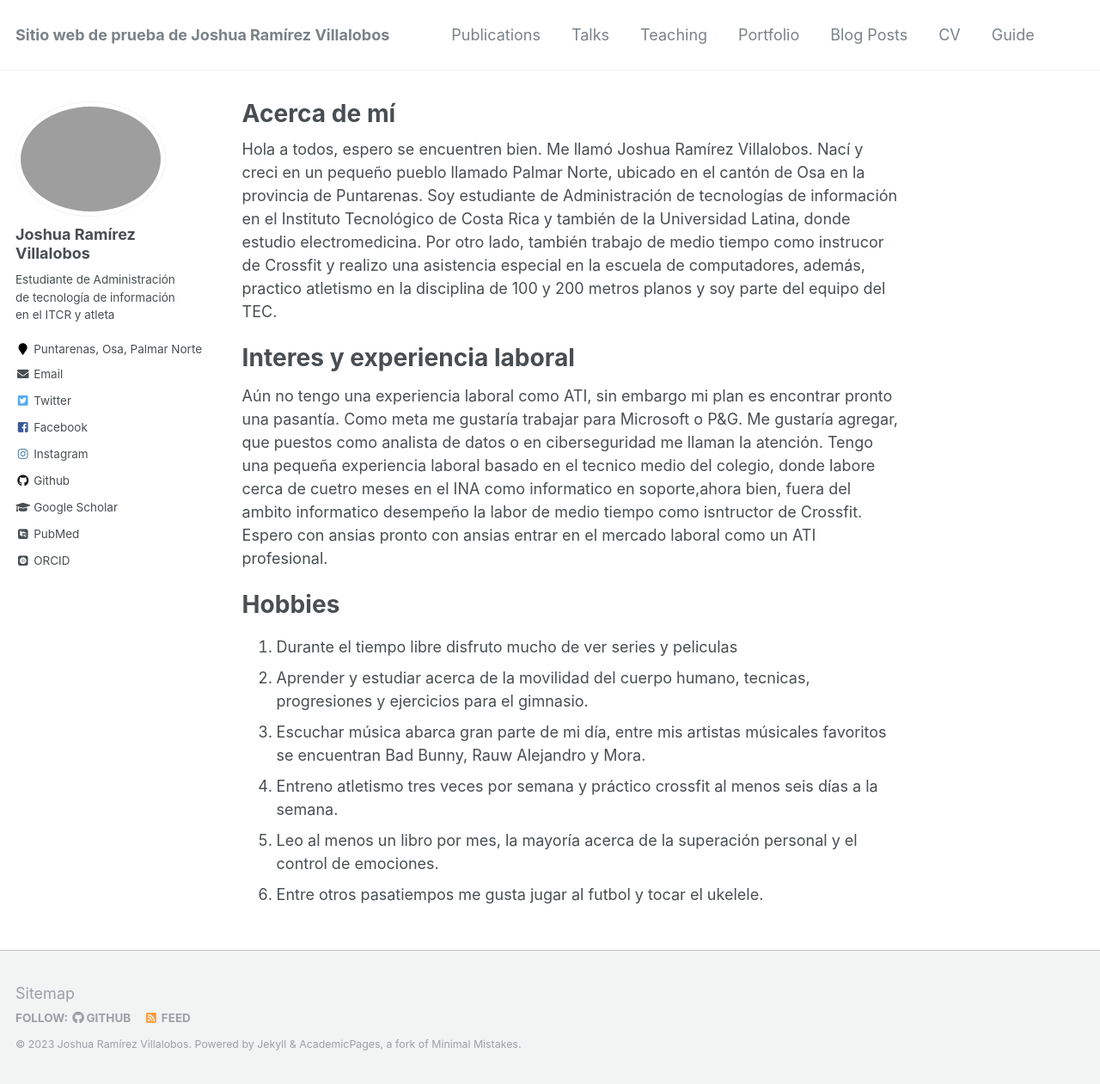
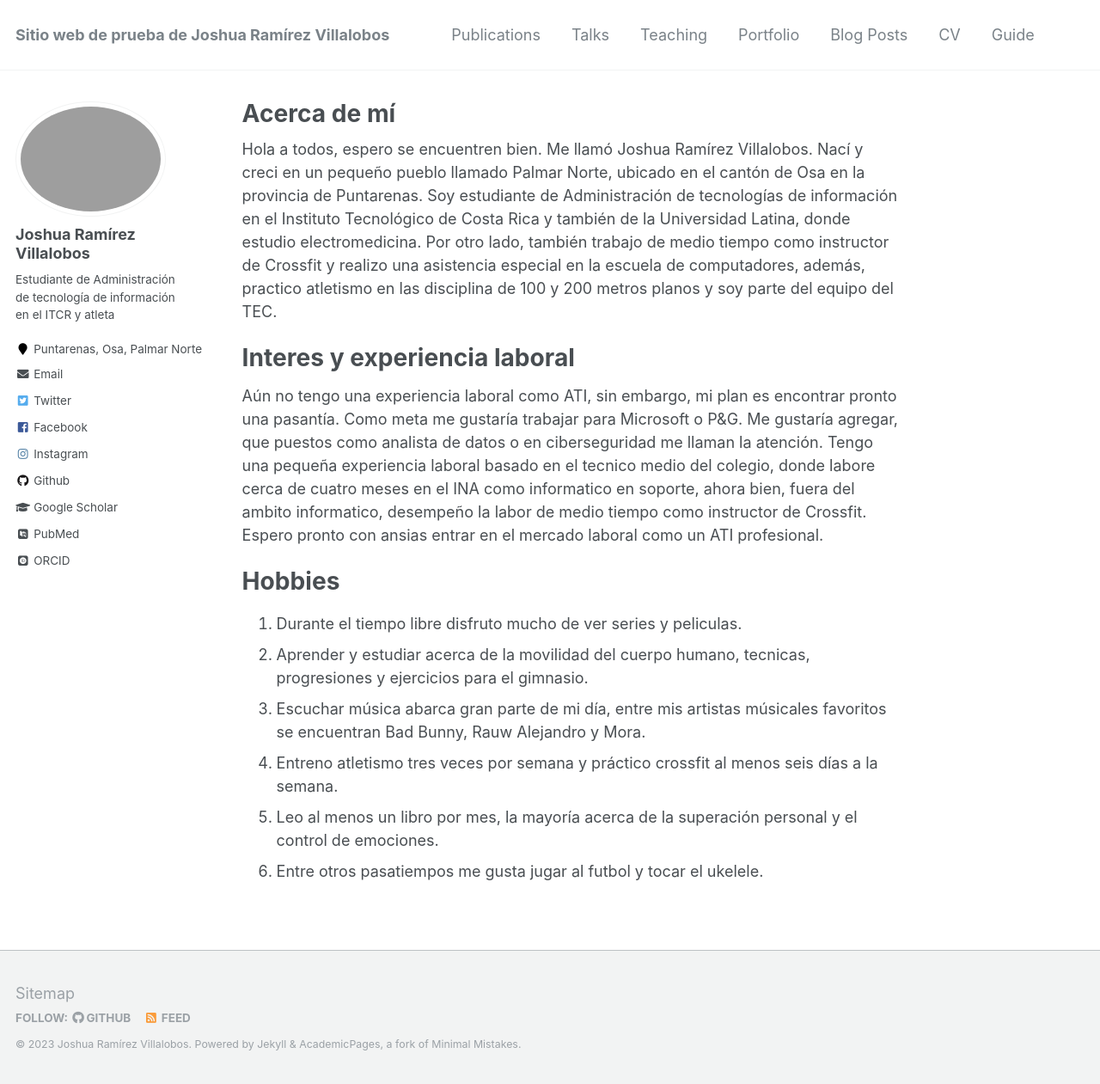
Before and after one commit to JoshuaRV17/JoshuaRV17.github.io, a Jekyll site: the page built from _pages/about.md, in a window 1280 px wide and 1261 px high. Shown: the whole window at 86% size. Built offline with Jekyll 4.4.1, drawn with Linux system fonts in a browser that asks for light colours; some web fonts are replaced.

Commit message:
Prueba20

```diff
--- a/_pages/about.md
+++ b/_pages/about.md
@@ -8,16 +8,16 @@ redirect_from:
   - /about.html
 ---
 
-Hola a todos, espero se encuentren bien. Me llamó Joshua Ramírez Villalobos. Nací y creci en un pequeño pueblo llamado Palmar Norte, ubicado en el cantón de Osa en la provincia de Puntarenas. Soy estudiante de Administración de tecnologías de información en el Instituto Tecnológico de Costa Rica y también de la Universidad Latina, donde estudio electromedicina. Por otro lado, también trabajo de medio tiempo como instrucor de Crossfit y realizo una asistencia especial en la escuela de computadores, además, practico atletismo en la disciplina de 100 y 200 metros planos y soy parte del equipo del TEC.
+Hola a todos, espero se encuentren bien. Me llamó Joshua Ramírez Villalobos. Nací y creci en un pequeño pueblo llamado Palmar Norte, ubicado en el cantón de Osa en la provincia de Puntarenas. Soy estudiante de Administración de tecnologías de información en el Instituto Tecnológico de Costa Rica y también de la Universidad Latina, donde estudio electromedicina. Por otro lado, también trabajo de medio tiempo como instructor de Crossfit y realizo una asistencia especial en la escuela de computadores, además, practico atletismo en las disciplina de 100 y 200 metros planos y soy parte del equipo del TEC.
 
 Interes y experiencia laboral
 ======
-Aún no tengo una experiencia laboral como ATI, sin embargo mi plan es encontrar pronto una pasantía. Como meta me gustaría trabajar para Microsoft o P&G. Me gustaría agregar, que puestos como analista de datos o en ciberseguridad me llaman la atención. Tengo una pequeña experiencia laboral basado en el tecnico medio del colegio, donde labore cerca de cuetro meses en el INA como informatico en soporte,ahora bien, fuera del ambito informatico desempeño la labor  de medio tiempo como isntructor de Crossfit. Espero con ansias pronto con ansias entrar en el mercado laboral como un ATI profesional.
+Aún no tengo una experiencia laboral como ATI, sin embargo, mi plan es encontrar pronto una pasantía. Como meta me gustaría trabajar para Microsoft o P&G. Me gustaría agregar, que puestos como analista de datos o en ciberseguridad me llaman la atención. Tengo una pequeña experiencia laboral basado en el tecnico medio del colegio, donde labore cerca de cuatro meses en el INA como informatico en soporte, ahora bien, fuera del ambito informatico, desempeño la labor  de medio tiempo como instructor de Crossfit. Espero pronto con ansias entrar en el mercado laboral como un ATI profesional.
 
 
 Hobbies
 ======
-1. Durante el tiempo libre disfruto mucho de ver series y peliculas
+1. Durante el tiempo libre disfruto mucho de ver series y peliculas.
 2. Aprender y estudiar acerca de la movilidad del cuerpo humano, tecnicas, progresiones y ejercicios para el gimnasio.
 3. Escuchar música abarca gran parte de mi día, entre mis artistas músicales favoritos se encuentran Bad Bunny, Rauw Alejandro y Mora.
 4. Entreno atletismo tres veces por semana y práctico crossfit al menos seis días a la semana.
```
